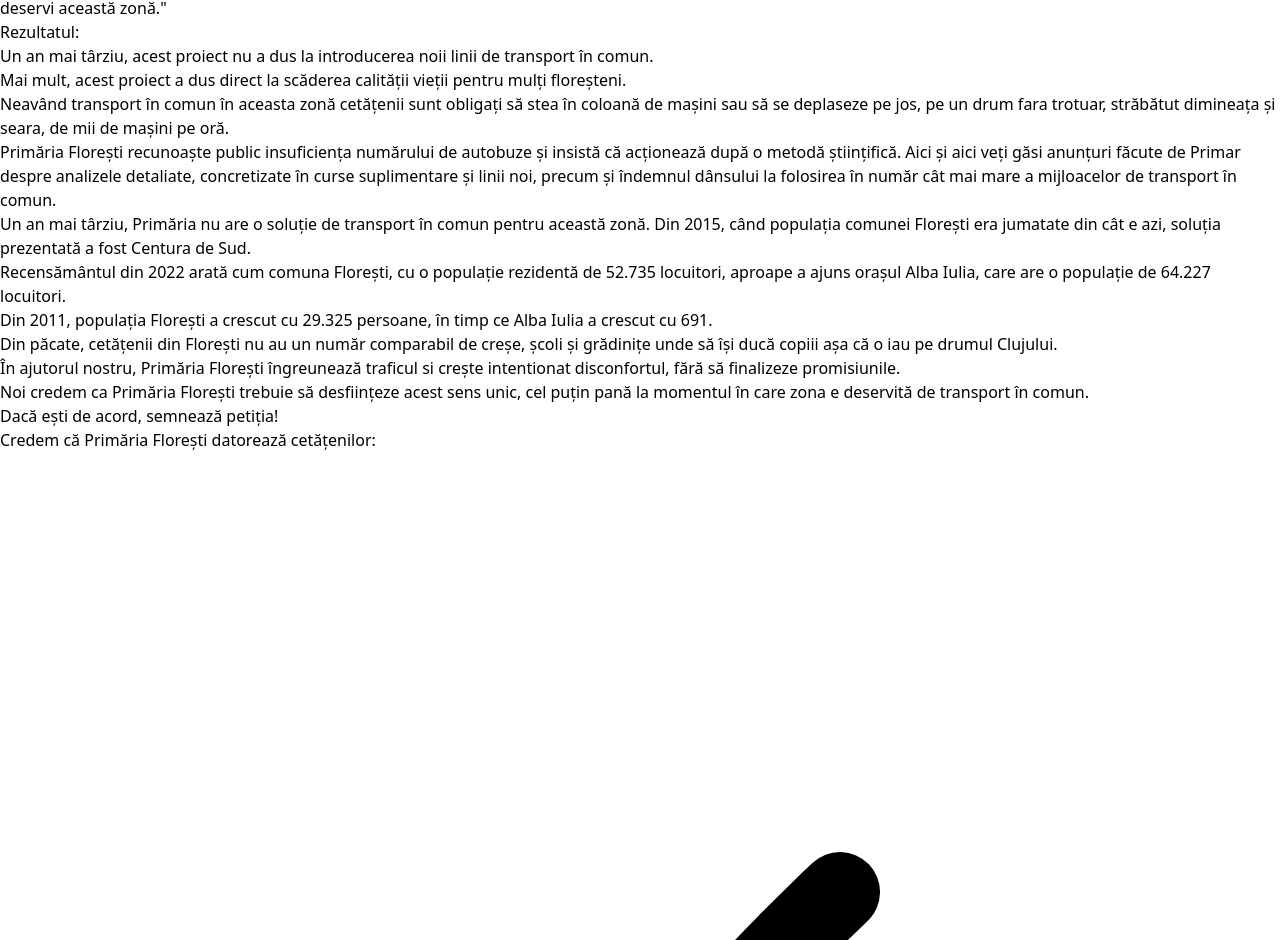
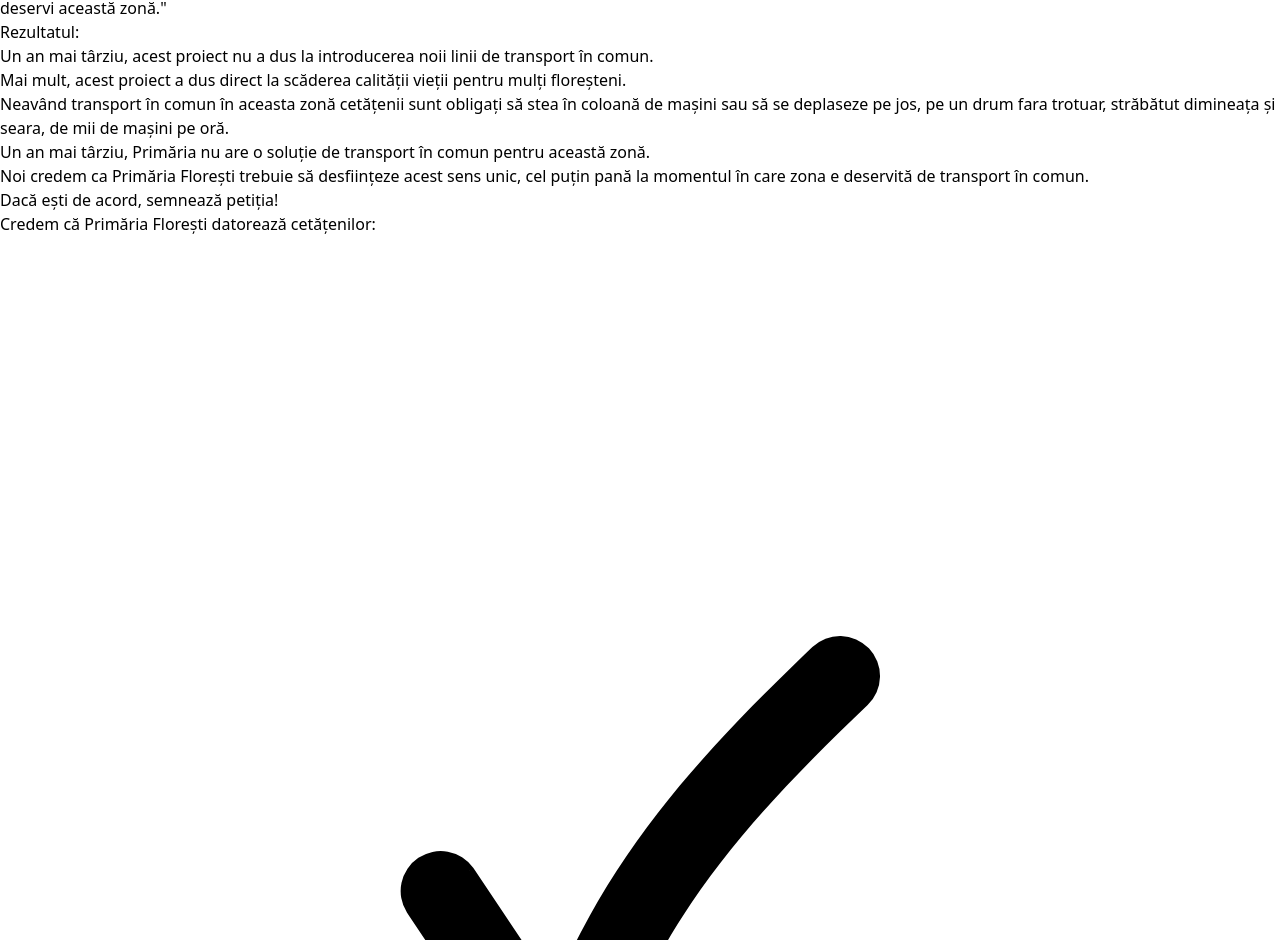
Before and after one commit to andreisebastianc/redeschide-razoare, a Next.js app: page / in a window 1280 px wide. Shown: the part 2895-3835 px from the top of the page. Built offline with nearby package versions, Linux system fonts and the light colour scheme; a web font is replaced by a local one.

Commit message:
Remove texts that could be considered an attack to City Hall

```diff
--- a/src/components/OneYearLater.jsx
+++ b/src/components/OneYearLater.jsx
@@ -28,41 +28,7 @@ export function OneYearLater() {
                             oră.
                         </p>
                         <p className="mt-4 text-xl tracking-tight text-slate-700">
-                            Primăria Florești recunoaște public insuficiența numărului de autobuze și insistă că
-                            acționează după o metodă științifică. <Link
-                            href="https://www.facebook.com/bogdannicolaepivariu/posts/pfbid0ho46ZaNPSj5R61P9u4Yf9aTqBDhzvjjWkpNRyawJ1STHfds8GxtHvxv3BCP1ejhpl"
-                            className="text-blue-600 underline" target="_blank">Aici</Link> și <Link
-                            className="text-blue-600 underline"
-                            href="https://www.facebook.com/bogdannicolaepivariu/posts/pfbid02FPARvmSdcTZxknzBdaz5BGu2gyGJCdrT1f6RijoQhzVcMU9QigRNrFwWPBRzpWkrl"
-                            target="_blank">aici</Link> veți găsi anunțuri făcute de Primar despre analizele
-                            detaliate,
-                            concretizate în curse suplimentare și linii noi, precum și îndemnul dânsului la folosirea în
-                            număr cât mai mare a mijloacelor de transport în comun.
-                        </p>
-                        <p className="mt-4 text-xl tracking-tight text-slate-700">
                             Un an mai târziu, Primăria nu are o soluție de transport în comun pentru această zonă.
-                            Din 2015, când <Link className="text-blue-600 underline"
-                                                 href="https://actualdecluj.ro/floresti-cea-mai-mare-comuna-din-romania-isi-dubleaza-populatia-in-10-ani-ajunge-a-doua-cea-mai-mare-localitate-din-judet-dupa-cluj-napoca-depaseste-turda/"
-                                                 target="_blank">populația comunei Florești era jumatate din cât e
-                            azi</Link>, soluția prezentată a fost <Link
-                            href="https://www.google.com/search?client=firefox-b-d&q=centura+de+sud+floresti"
-                            target="_blank">Centura de Sud</Link>.
-                        </p>
-                        <p className="mt-4 text-xl tracking-tight text-slate-700">
-                            Recensământul din 2022 arată cum comuna Florești, cu o populație rezidentă de 52.735
-                            locuitori, aproape a ajuns orașul Alba Iulia, care are o populație de 64.227 locuitori.<br/>
-                            Din 2011, populația Florești a crescut cu 29.325 persoane, în timp ce Alba Iulia a crescut
-                            cu 691.
-                        </p>
-                        <p className="mt-4 text-xl tracking-tight text-slate-700">
-                            Din păcate, cetățenii din Florești nu au un număr comparabil de creșe, școli și grădinițe
-                            unde să își ducă copiii așa că o iau pe drumul Clujului.
-                        </p>
-                        <p className="mt-4 text-xl tracking-tight text-slate-700">
-                            În ajutorul nostru, Primăria Florești îngreunează traficul si <Link
-                            href="https://www.facebook.com/photo/?fbid=10163087414964148&set=gm.6084801438285928&idorvanity=433634066736055"
-                            target="_blank" className="text-blue-600 underline">crește intentionat disconfortul</Link>,
-                            fără să finalizeze promisiunile.
                         </p>
                         <p className="mt-4 text-xl tracking-tight text-slate-700">
                             Noi credem ca Primăria Florești trebuie să desființeze acest sens unic, cel puțin pană la
```
